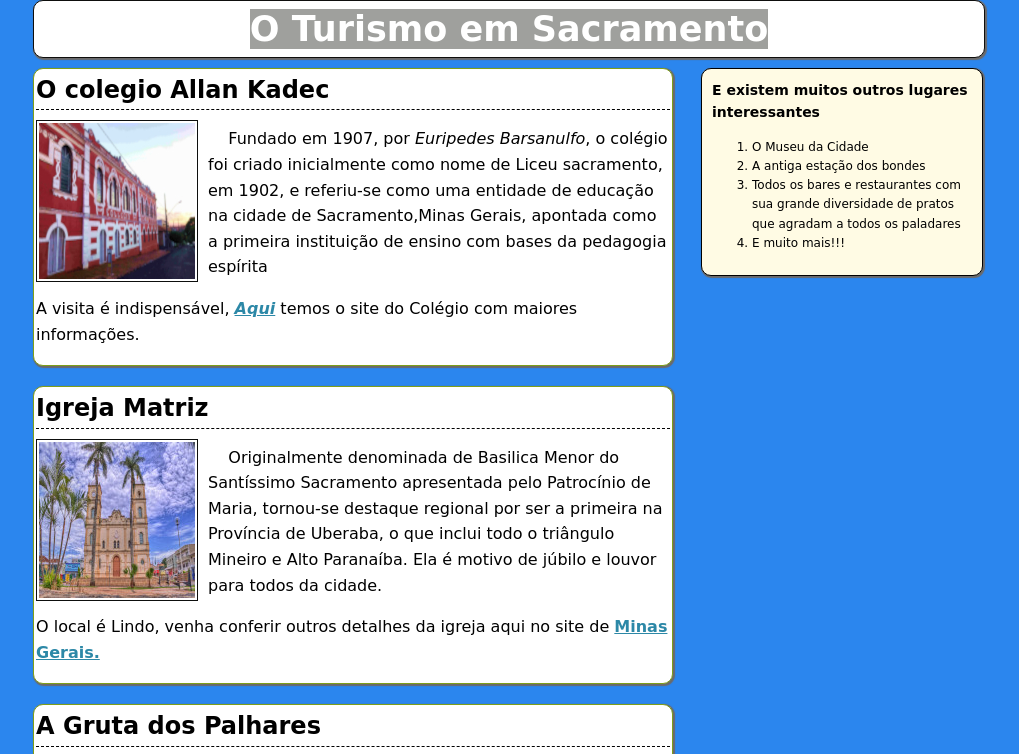
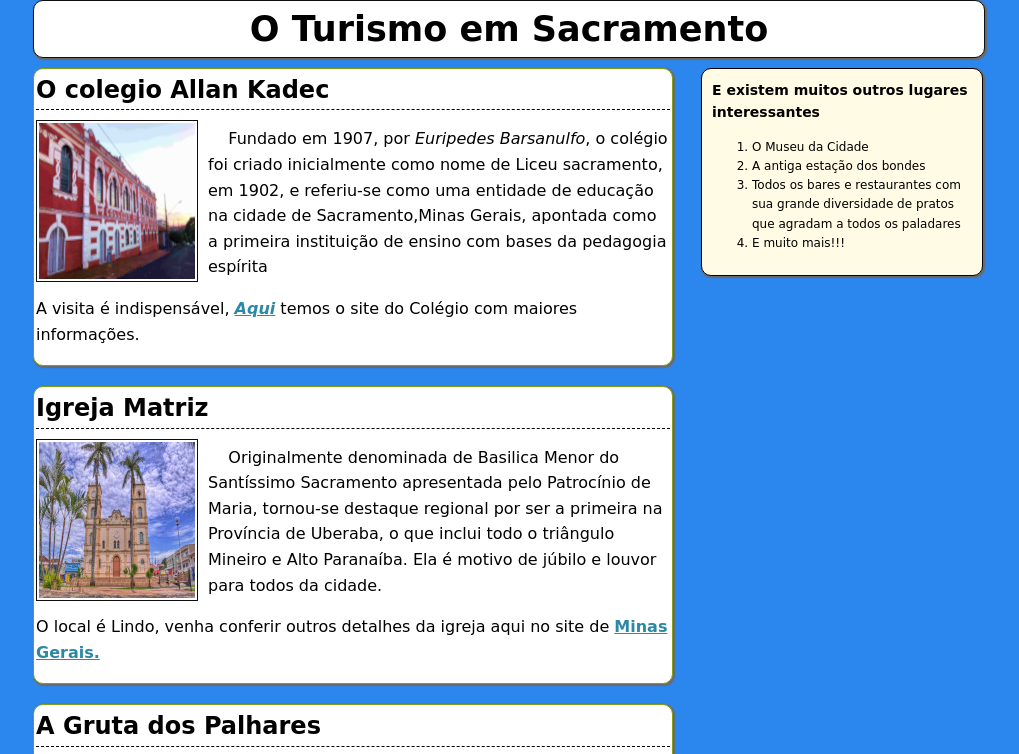
Before and after one commit to eu-waliston/Projeto-X, a plain HTML site: page index.html in a window 1280 px wide. In both pictures the pointer is over the link "O Turismo em Sacramento". Shown: the top 754 px of the page, without its empty margins (137-1156 px from the left). Drawn offline with nearby package versions, Linux system fonts and the light colour scheme.

Commit message:
changes again

```diff
--- a/styles.css
+++ b/styles.css
@@ -52,8 +52,8 @@ h1 a {
 }
 
 h1 a:hover {
-    background-color: #9fa09d;
-    color: #FFF;
+    background-color: #ffffff;
+    color: rgb(0, 0, 0);
 }
 
 .clear {
```
Also changed, not shown: index.html (+3 -1 lines).
